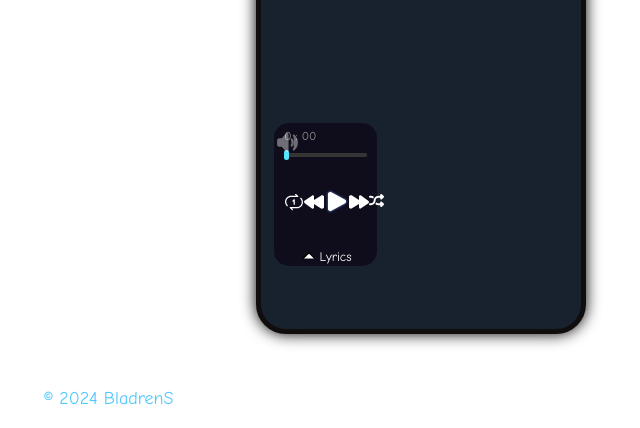
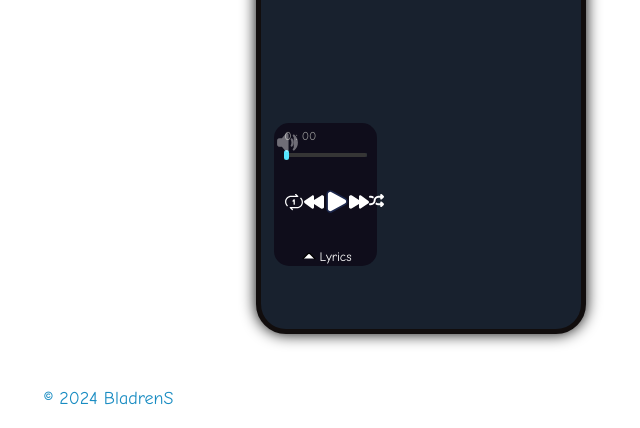
Before and after one commit to BladrenS/Audio-Player, a plain HTML site: page index.html in a window 1280 px wide. Shown: the part 380-808 px from the top of the page, without its empty margins (219-859 px from the left). Drawn offline with Linux system fonts and the light colour scheme; no server answers.

Commit message:
refactor: add comments, change style (Sun, Aug 11, 2024 03:49:56 PM)

```diff
--- a/style.css
+++ b/style.css
@@ -341,7 +341,7 @@ body {
    display: flex;
    justify-content: space-around;
    padding-bottom: 10px;
-   color: #50c8ff;
+   color: #198cc2;
 }
 
 .rssshool {
@@ -357,7 +357,7 @@ body {
 
 .github {
    text-decoration: none;
-   color: #50c8ff;
+   color: #198cc2;
    transition: all 0.3s linear;
 }
 
```
Also changed, not shown: index.js (+6 -1 lines).
